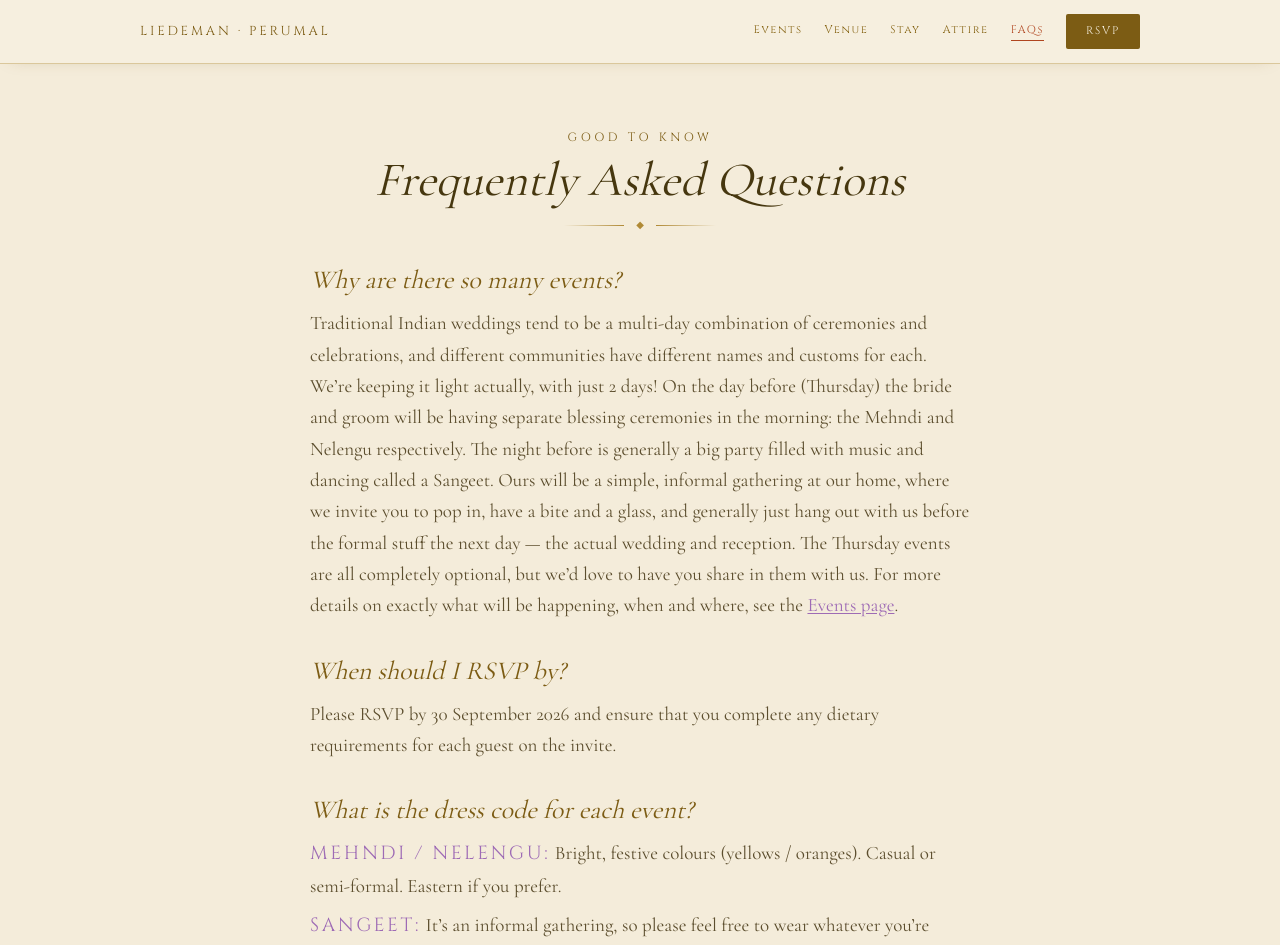
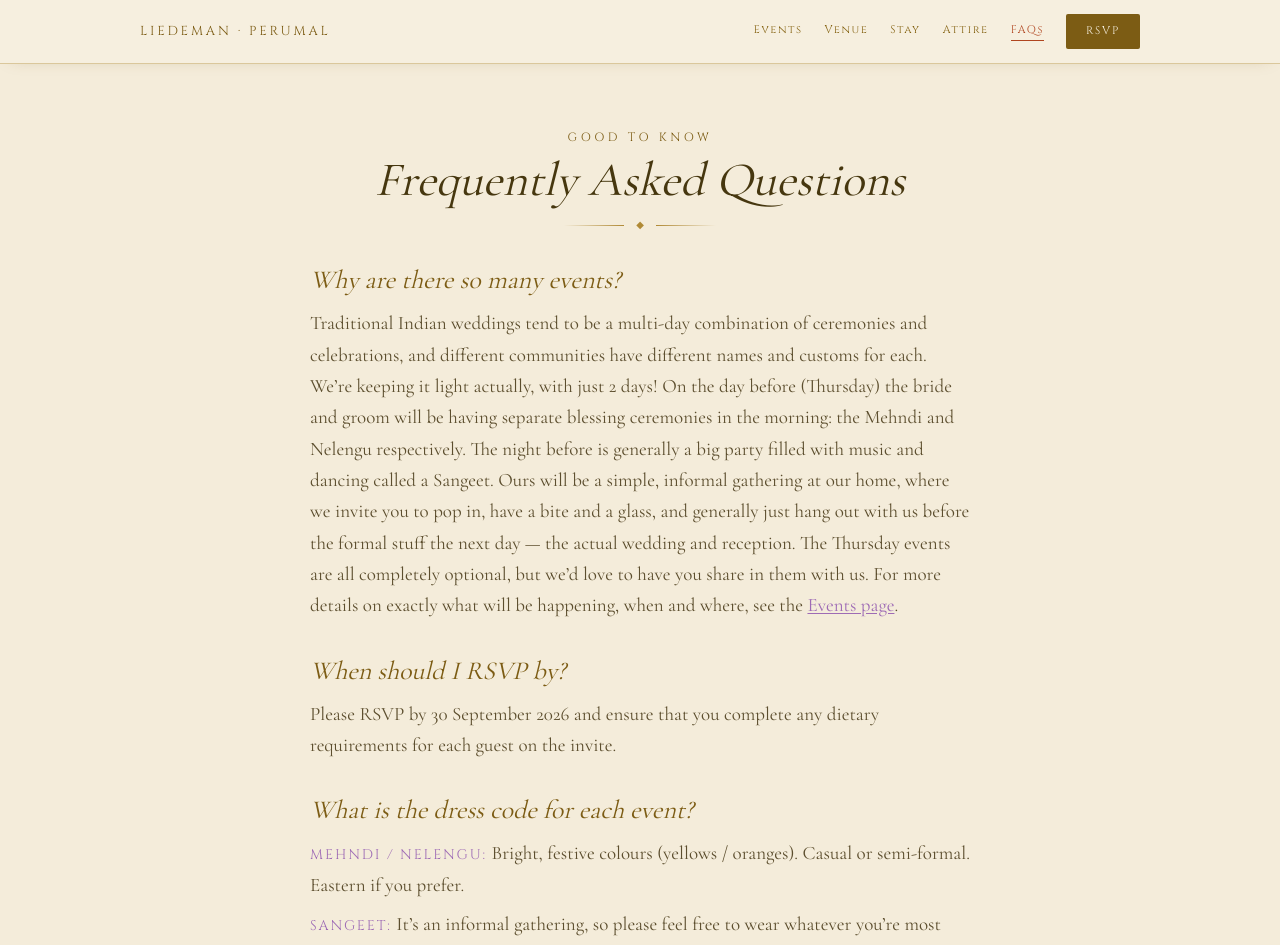
Before and after one commit to marlanperumal/wedding-website, a Next.js app: page /faqs in a window 1280 px wide. Shown: the top 945 px of the page. Built offline with nearby package versions, Linux system fonts and the light colour scheme; no server answers.

Commit message:
fix: added text space and reduced font size in EventLine

```diff
--- a/src/app/faqs/page.tsx
+++ b/src/app/faqs/page.tsx
@@ -54,7 +54,7 @@ export default function FaqsPage() {
           </EventLine>
           <EventLine label="Wedding Ceremony">
             Please wear traditional Indian attire (e.g. saris, lehengas, kurtas
-            &mdash; see the <FaqLink href="/attire">Attire page</FaqLink> for full
+            &mdash; see the <FaqLink href="/attire">Attire page</FaqLink>{" "} for full
             details). We encourage bright, festive colours. Please avoid wearing
             pure white (that&rsquo;s for funerals), red or gold (that&rsquo;s
             what the bride will be wearing) and jeans (I made Marlan add this in).
@@ -181,8 +181,7 @@ function EventLine({
   return (
     <p className="mb-2 last:mb-0">
       <span
-        className="font-label tracking-[.14em] text-acc-purple uppercase"
-        style={{ fontSize: "clamp(17px,2.2vw,19px)" }}
+        className="font-label tracking-[.14em] text-acc-purple uppercase font text-sm"
       >
         {label}:
       </span>{" "}
```
